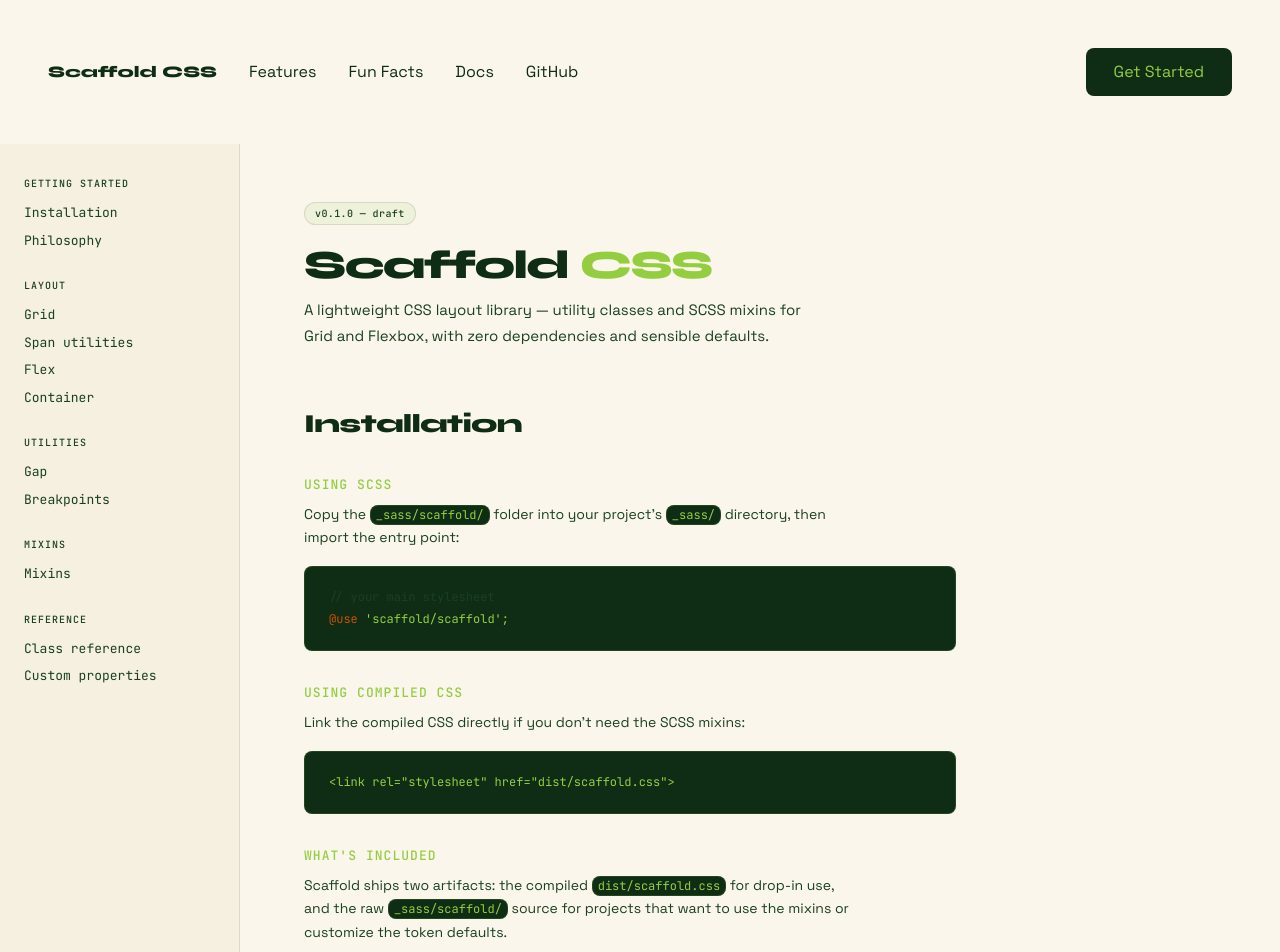
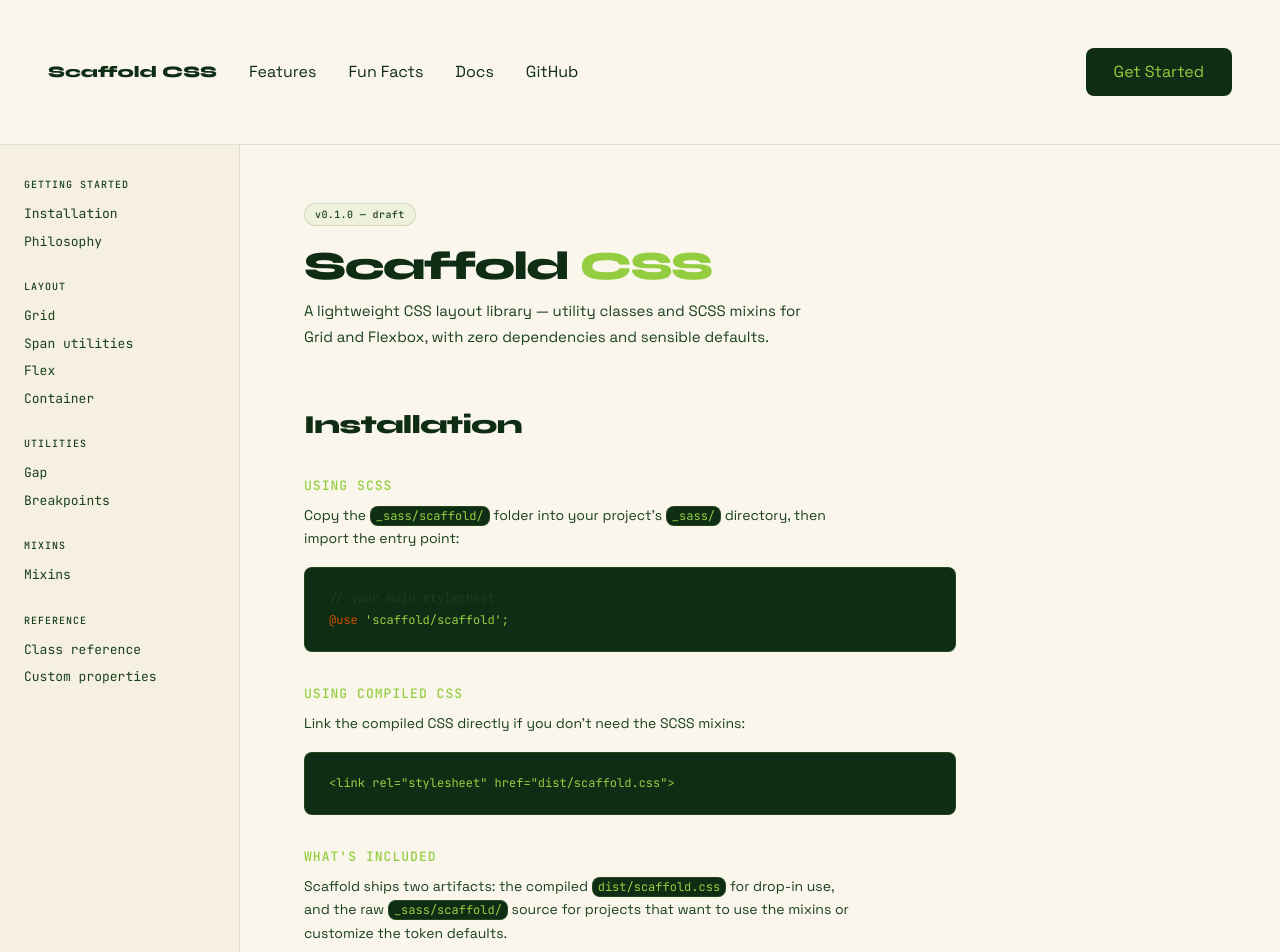
Before and after one commit to naher94/scaffoldcss, a Jekyll site: the page built from docs.html, in a window 1280 px wide and 1400 px high. Shown: the top 952 px of the window. Built offline with Jekyll 4.4.1, drawn with Linux system fonts in a browser that asks for light colours.

Commit message:
Update _docs.scss

```diff
--- a/_sass/_docs.scss
+++ b/_sass/_docs.scss
@@ -23,6 +23,8 @@
 
 .docs-page * { box-sizing: border-box; }
 .docs-page { overflow-x: hidden; }
+
+.docs-page header { border-bottom: var(--border); }
 
 
 /* ─── Layout ─────────────────────────────────────────────── */
```
